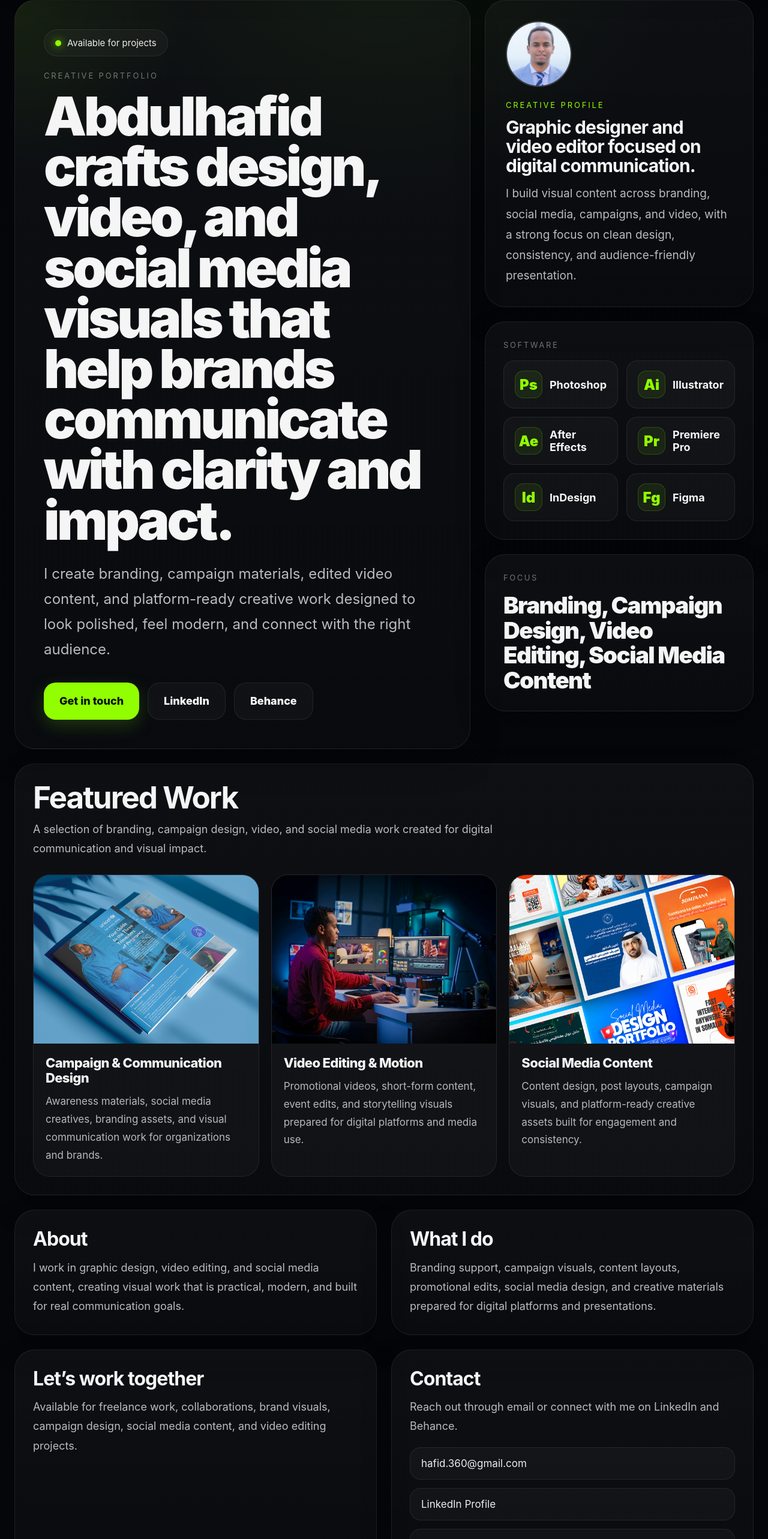
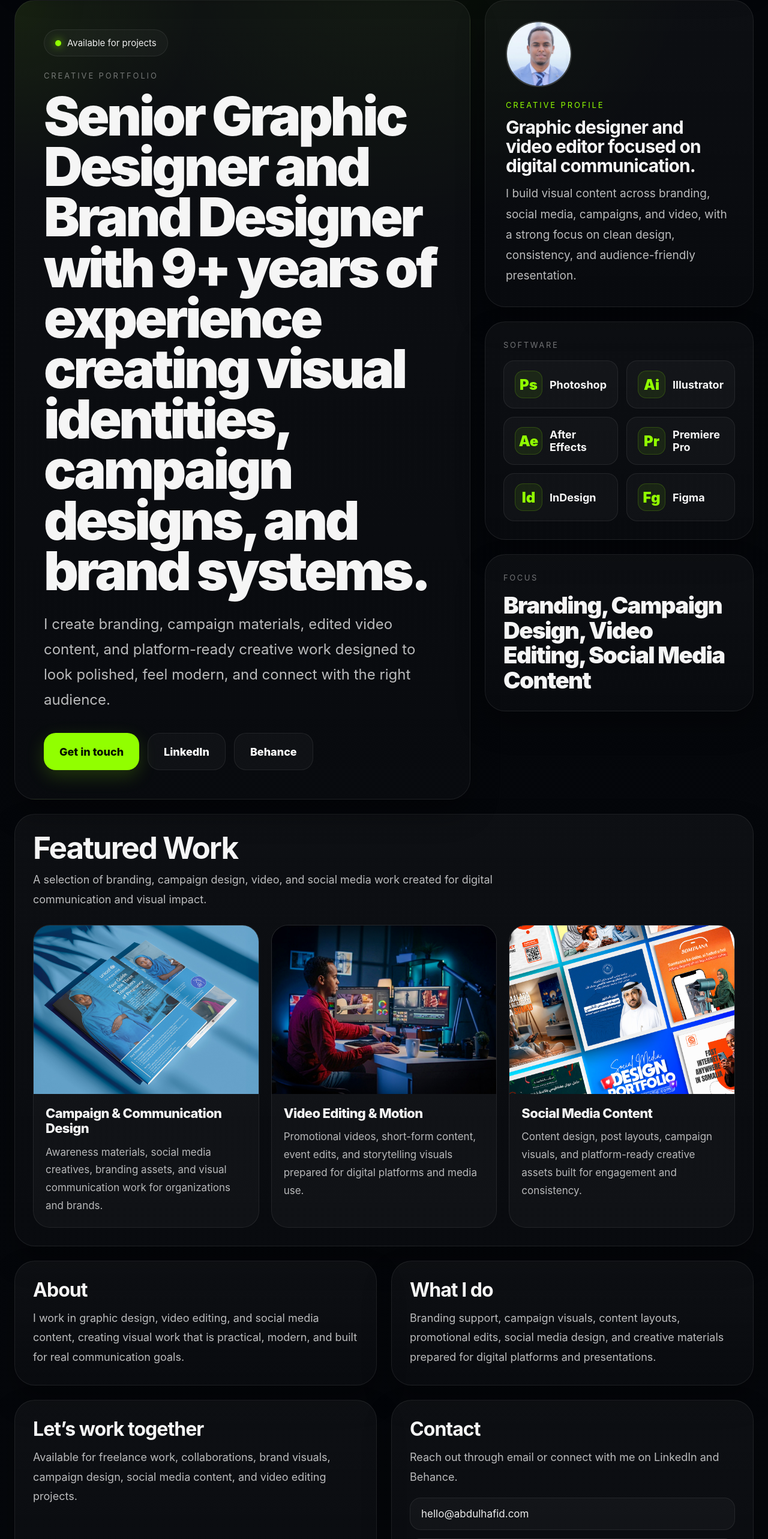
Before and after one commit to hafid505/portfolio, a Next.js app: page / in a window 1280 px wide. Shown: the part 143-2709 px from the top of the page at 60% size. Built offline with nearby package versions, Linux system fonts and the light colour scheme.

Commit message:
Update page.jsx

```diff
--- a/app/page.jsx
+++ b/app/page.jsx
@@ -508,8 +508,8 @@ export default function Page() {
               <div className="eyebrow">Creative Portfolio</div>
 
               <h1 className="hero-title">
-                Abdulhafid crafts design, video, and social media visuals that
-                help brands communicate with clarity and impact.
+                Senior Graphic Designer and Brand Designer with 9+ years of experience creating visual identities,
+                campaign designs, and brand systems.
               </h1>
 
               <p className="hero-text">
@@ -649,8 +649,8 @@ export default function Page() {
               </p>
 
               <div className="contact-list">
-                <a className="contact-link" href="mailto:hafid.360@gmail.com">
-                  hafid.360@gmail.com
+                <a className="contact-link" href="mailto:hello@abdulhafid.com">
+                  hello@abdulhafid.com
                 </a>
 
                 <a
```
